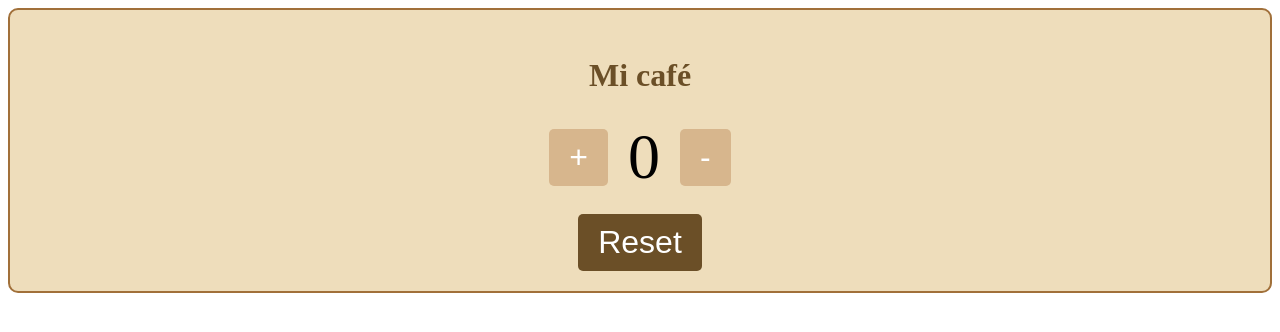
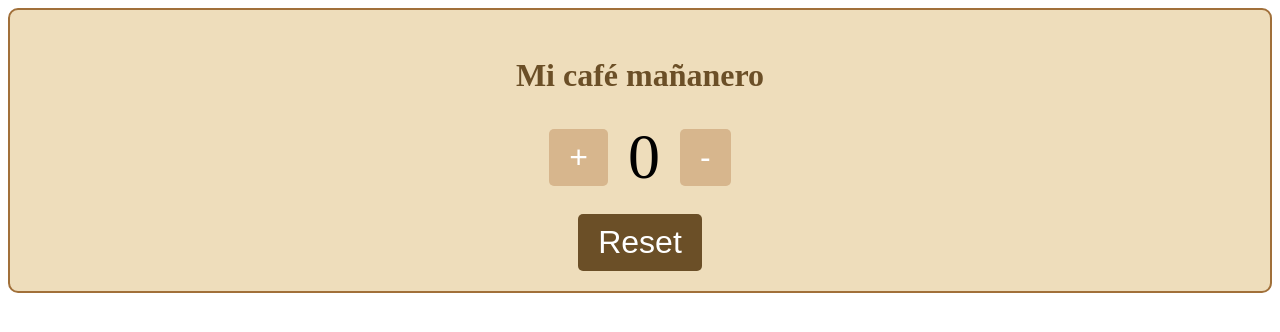
Before and after one commit to nachoSeca/notion, a plain HTML site: page Widget Notion/widget.html in a window 1280 px wide. Drawn offline with Linux system fonts and the light colour scheme.

Commit message:
Update widget.html

```diff
--- a/Widget Notion/widget.html
+++ b/Widget Notion/widget.html
@@ -10,7 +10,7 @@
   </head>
   <body>
     <div class="contenedor">
-      <h2>Mi café</h2>
+      <h2>Mi café mañanero</h2>
       <div class="contador">
         <button class="boton" id="sumar">+</button>
         <p class="numero">0</p>
```
